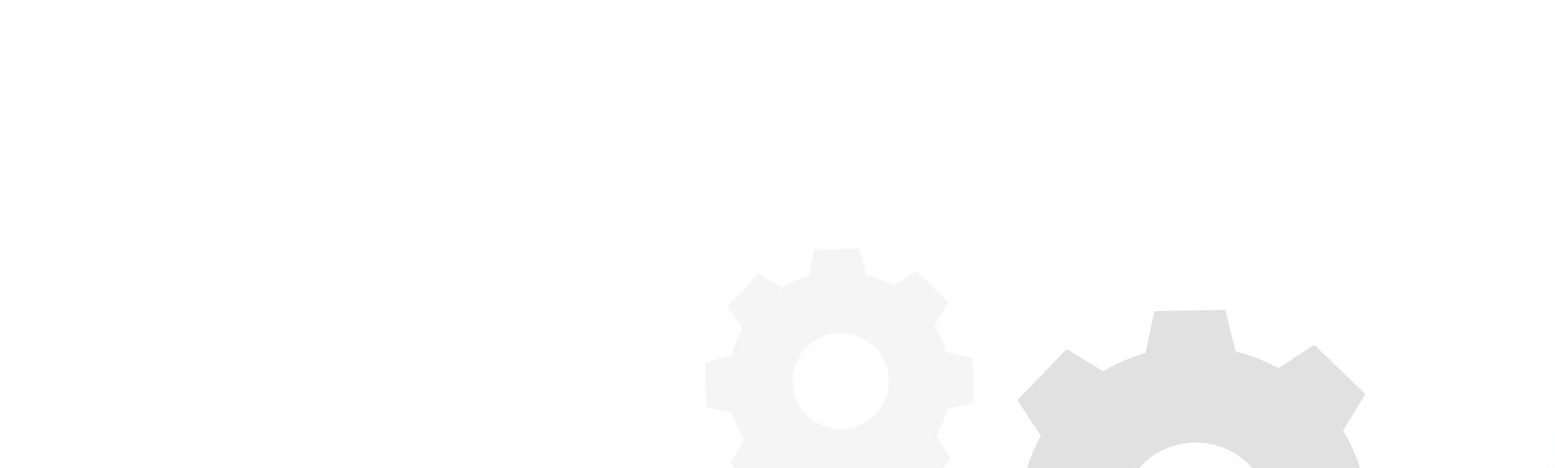
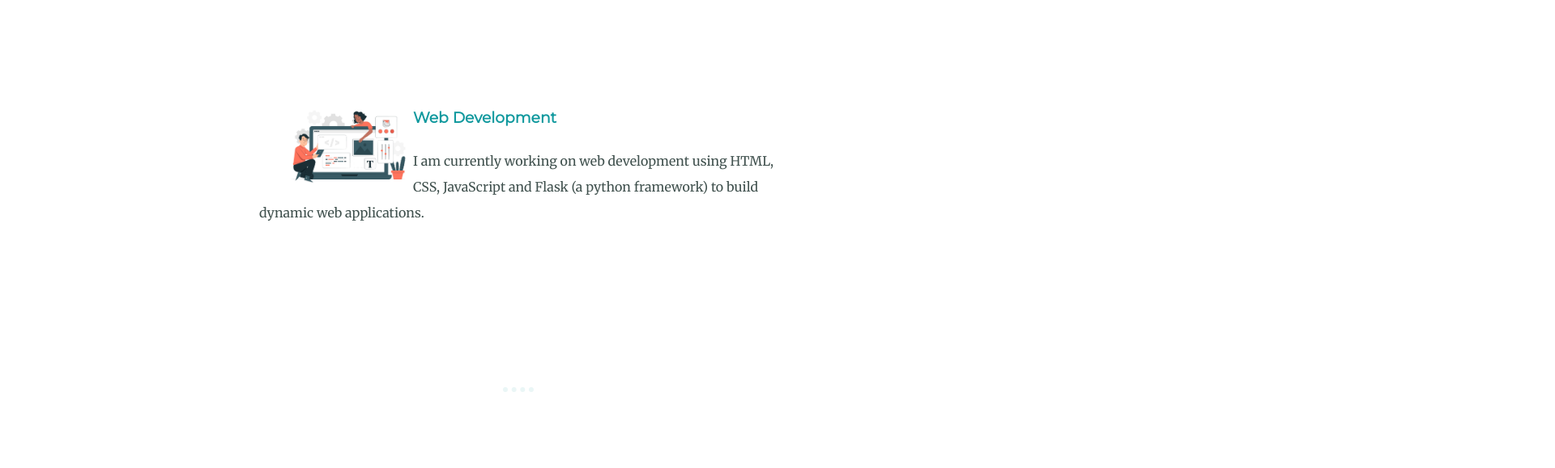
Before and after one commit to deepankchauhan99/my-site, a plain HTML site: page index.html in a window 1280 px wide. Shown: the part 2300-2879 px from the top of the page at 81% size, 1920 px wide, since content can reach past the window. Drawn offline with Linux system fonts and the light colour scheme; a web font is replaced by a local one.

Commit message:
Update styles.css

```diff
--- a/css/styles.css
+++ b/css/styles.css
@@ -181,3 +181,9 @@ span {
   right: 25%;
   top: 20%;
 }
+
+.web-image {
+  float: left;
+  margin-left: 30px;
+  width: 25%;
+}
```
